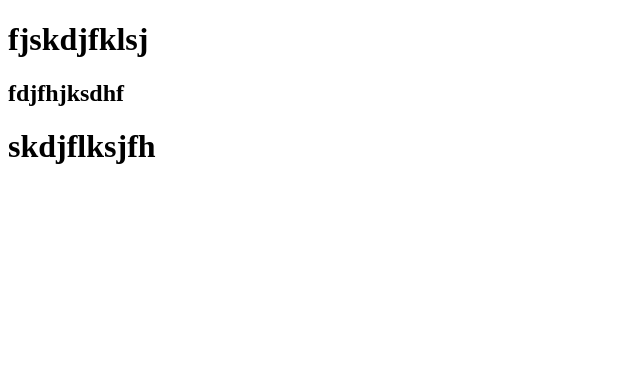
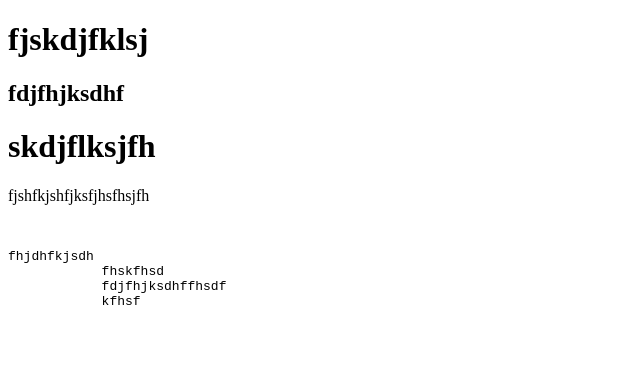
Before and after one commit to shalauddinnayans/my-first-repo, a plain HTML site: page index.html in a window 1280 px wide. Shown: the whole page, without its empty margins (0-640 px from the left). Drawn offline with Linux system fonts and the light colour scheme.

Commit message:
new branch2

```diff
--- a/index.html
+++ b/index.html
@@ -10,5 +10,14 @@
     <h1>fjskdjfklsj</h1>
     <h2>fdjfhjksdhf</h2>
     <h1>skdjflksjfh</h1>
+    <p>fjshfkjshfjksfjhsfhsjfh</p>
+    <pre>
+        <p>fhjdhfkjsdh
+            fhskfhsd
+            fdjfhjksdhffhsdf
+            kfhsf
+
+        </p>
+    </pre>
 </body>
 </html>
```
